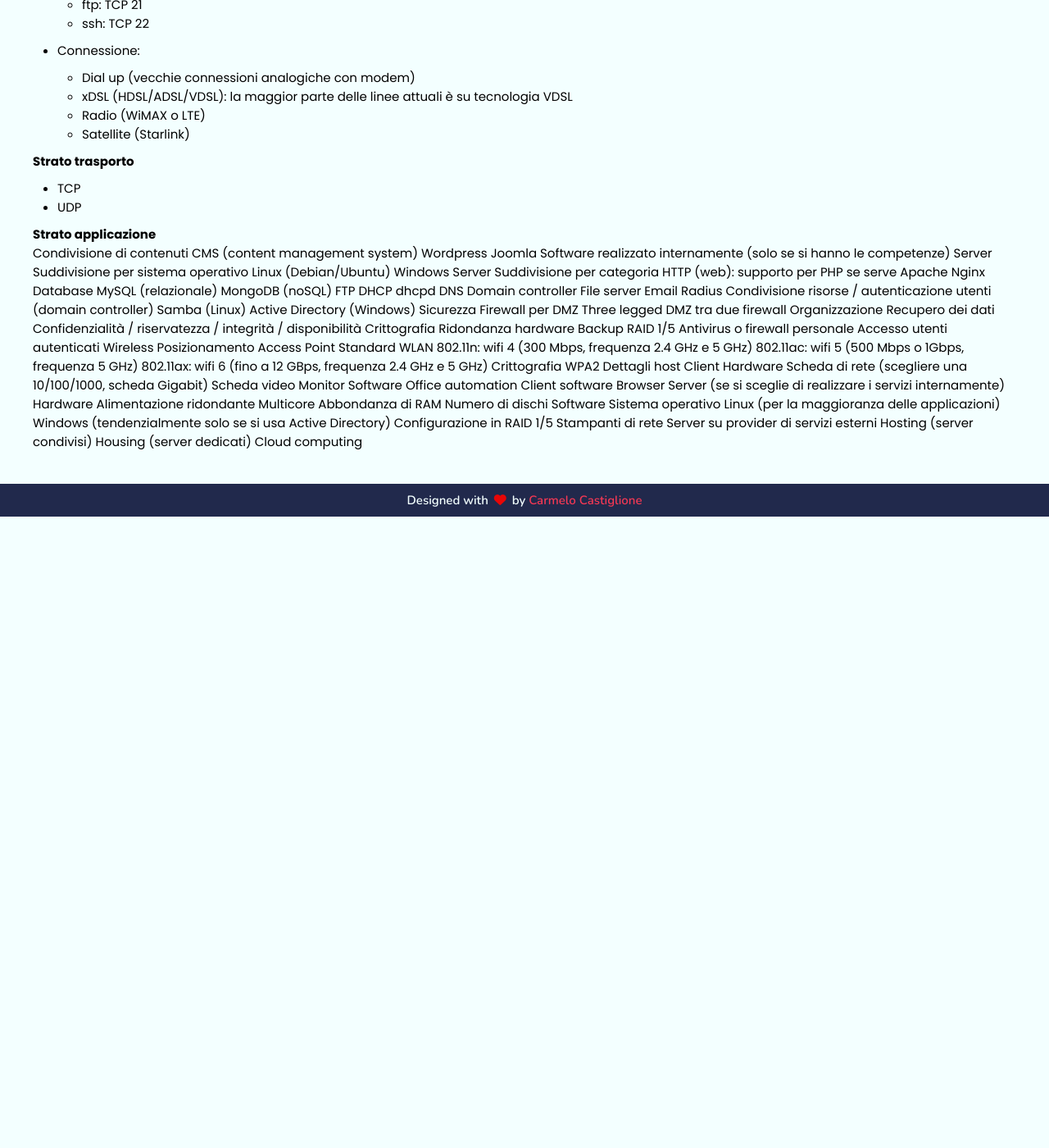
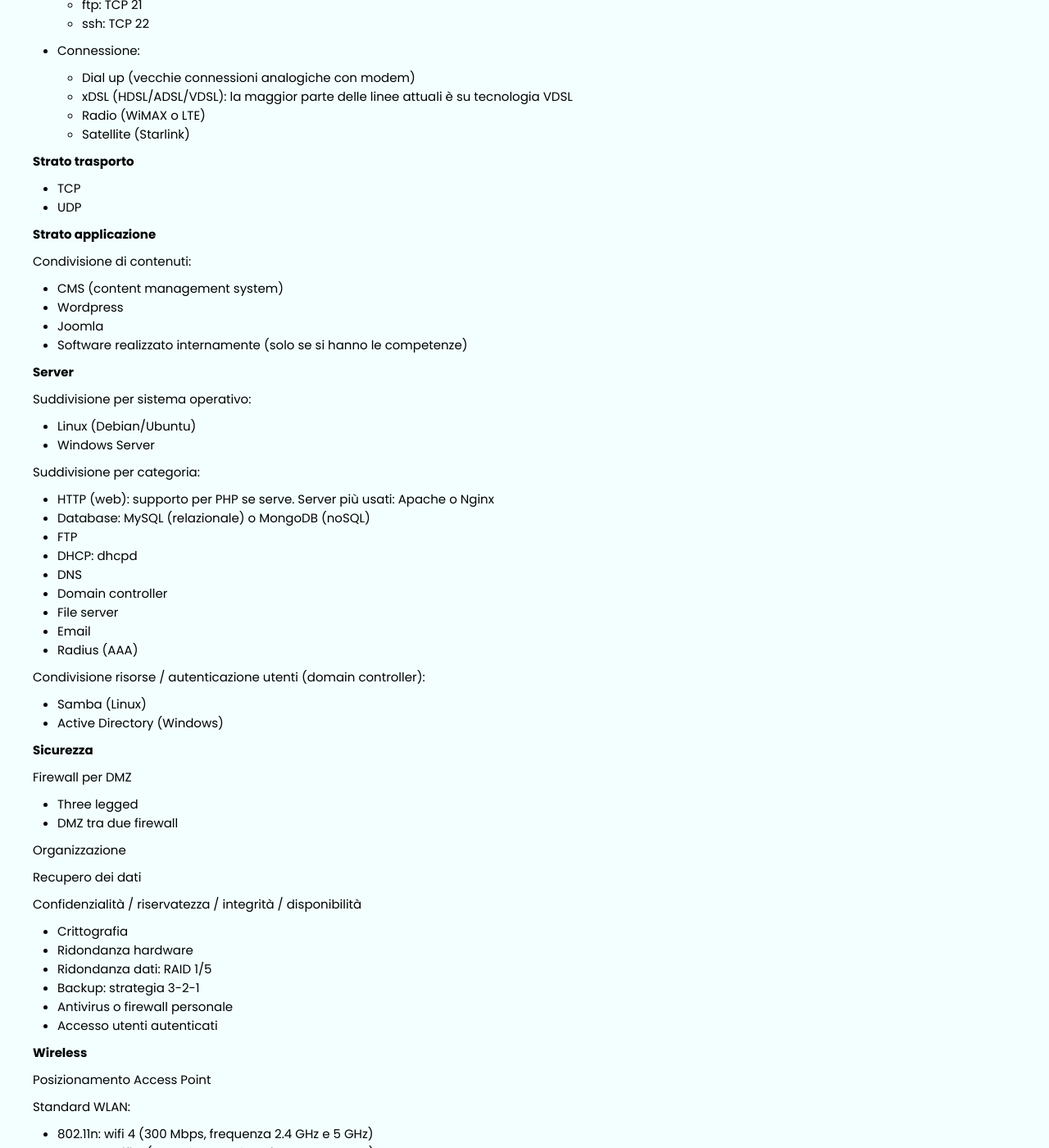
Before and after one commit to carmelocastiglione/carmelocastiglione.github.io, a Jekyll site: the page built from sistemireti.markdown, in a window 1280 px wide and 1400 px high, scrolled down 1194 px. Shown: the whole window at 82% size. Built offline with Jekyll 4.4.1, drawn with Linux system fonts in a browser that asks for light colours; before the commit the page ends 1824 px from its top, so only the background shows below that; some of the changed text lies outside the part shown.

Commit message:
Completata pagina esame sistemi

```diff
--- a/sistemireti.markdown
+++ b/sistemireti.markdown
@@ -71,79 +71,92 @@
         <li>UDP</li>
     </ul>
     <h4>Strato applicazione</h4>
-Condivisione di contenuti
-CMS (content management system)
-Wordpress
-Joomla
-Software realizzato internamente (solo se si hanno le competenze)
-Server
-Suddivisione per sistema operativo
-Linux (Debian/Ubuntu)
-Windows Server
-Suddivisione per categoria
-HTTP (web): supporto per PHP se serve
-Apache
-Nginx
-Database
-MySQL (relazionale)
-MongoDB (noSQL)
-FTP
-DHCP
-dhcpd
-DNS
-Domain controller
-File server
-Email
-Radius
-Condivisione risorse / autenticazione utenti (domain controller)
-Samba (Linux)
-Active Directory (Windows)
-Sicurezza
-Firewall per DMZ
-Three legged
-DMZ tra due firewall
-Organizzazione
-Recupero dei dati
-Confidenzialità / riservatezza / integrità / disponibilità
-Crittografia
-Ridondanza hardware
-Backup
-RAID 1/5
-Antivirus o firewall personale
-Accesso utenti autenticati
-Wireless
-Posizionamento Access Point
-Standard WLAN
-802.11n: wifi 4 (300 Mbps, frequenza 2.4 GHz e 5 GHz)
-802.11ac: wifi 5 (500 Mbps o 1Gbps, frequenza 5 GHz)
-802.11ax: wifi 6 (fino a 12 GBps, frequenza 2.4 GHz e 5 GHz)
-Crittografia
-WPA2
-Dettagli host
-Client
-Hardware
-Scheda di rete (scegliere una 10/100/1000, scheda Gigabit)
-Scheda video
-Monitor
-Software
-Office automation
-Client software
-Browser
-Server (se si sceglie di realizzare i servizi internamente)
-Hardware
-Alimentazione ridondante
-Multicore
-Abbondanza di RAM
-Numero di dischi
-Software
-Sistema operativo
-Linux (per la maggioranza delle applicazioni)
-Windows (tendenzialmente solo se si usa Active Directory)
-Configurazione in RAID 1/5
-Stampanti di rete
-Server su provider di servizi esterni
-Hosting (server condivisi)
-Housing (server dedicati)
-Cloud computing
-
+    <p>Condivisione di contenuti: </p>
+    <ul>
+        <li>CMS (content management system)</li>
+        <li>Wordpress</li>
+        <li>Joomla</li>
+        <li>Software realizzato internamente (solo se si hanno le competenze)</li>
+    </ul>
+    <h4>Server</h4>
+    <p>Suddivisione per sistema operativo:</p>
+    <ul>
+        <li>Linux (Debian/Ubuntu)</li>
+        <li>Windows Server</li>
+    </ul>
+    <p>Suddivisione per categoria:</p>
+    <ul>
+        <li>HTTP (web): supporto per PHP se serve. Server più usati: Apache o Nginx</li>
+        <li>Database: MySQL (relazionale) o MongoDB (noSQL)</li>
+        <li>FTP</li>
+        <li>DHCP: dhcpd</li>
+        <li>DNS</li>
+        <li>Domain controller</li>
+        <li>File server</li>
+        <li>Email</li>
+        <li>Radius (AAA)</li>
+    </ul>
+    <p>Condivisione risorse / autenticazione utenti (domain controller):</p>
+    <ul>
+        <li>Samba (Linux)</li>
+        <li>Active Directory (Windows)</li>
+    </ul>
+    <h4>Sicurezza</h4>
+    <p>Firewall per DMZ</p>
+    <ul>
+        <li>Three legged</li>
+        <li>DMZ tra due firewall</li>
+    </ul>
+    <p>Organizzazione</p>
+    <p>Recupero dei dati</p>
+    <p>Confidenzialità / riservatezza / integrità / disponibilità</p>
+    <ul>
+        <li>Crittografia</li>
+        <li>Ridondanza hardware</li>
+        <li>Ridondanza dati: RAID 1/5</li>
+        <li>Backup: strategia 3-2-1</li>
+        <li>Antivirus o firewall personale</li>
+        <li>Accesso utenti autenticati</li>
+    </ul>
+    <h4>Wireless</h4>
+    <p>Posizionamento Access Point</p>
+    <p>Standard WLAN:</p>
+    <ul>
+        <li>802.11n: wifi 4 (300 Mbps, frequenza 2.4 GHz e 5 GHz)</li>
+        <li>802.11ac: wifi 5 (500 Mbps o 1Gbps, frequenza 5 GHz)</li>
+        <li>802.11ax: wifi 6 (fino a 12 GBps, frequenza 2.4 GHz e 5 GHz)</li>
+    </ul>
+    <p>Crittografia: WPA2/WPA3</p>
+    <h4>Dettagli client</h4>
+    <p>Hardware:</p>
+    <ul>
+        <li>Scheda di rete: scegliere una 10/100/1000 (scheda Gigabit Ethernet)</li>
+        <li>Scheda video solo se necessaria</li>
+        <li>Monitor</li>
+    </ul>
+    <p>Software:</p>
+    <ul>
+        <li>Office automation</li>
+        <li>Client software</li>
+        <li>Browser</li>
+    </ul>
+    <h4>Dettagli server (se si sceglie di realizzare i servizi internamente)</h4>
+    <p>Hardware:</p>
+    <ul>
+        <li>Alimentazione ridondante</li>
+        <li>Multicore</li>
+        <li>Abbondanza di RAM</li>
+        <li>Numero di dischi (Configurazione in RAID 1/5)</li>
+    </ul>
+    <p>Software:</p>
+    <ul>
+        <li>Sistema operativo: Linux (per la maggioranza delle applicazioni) o Windows (tendenzialmente solo se si usa Active Directory)</li>
+    </ul>
+    <h4>Stampanti di rete</h4>
+    <h4>Server su provider di servizi esterni</h4>
+    <ul>
+        <li>Hosting (server condivisi)</li>
+        <li>Housing (server dedicati)</li>
+        <li>Cloud computing</li>
+    </ul>
 </div>
```
